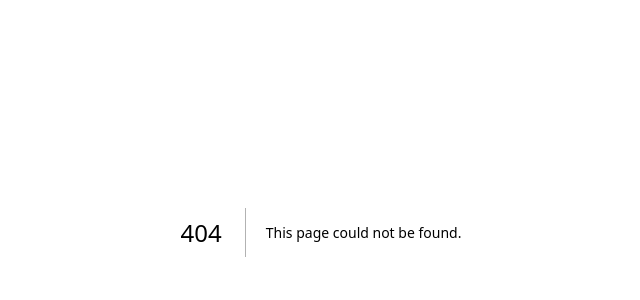
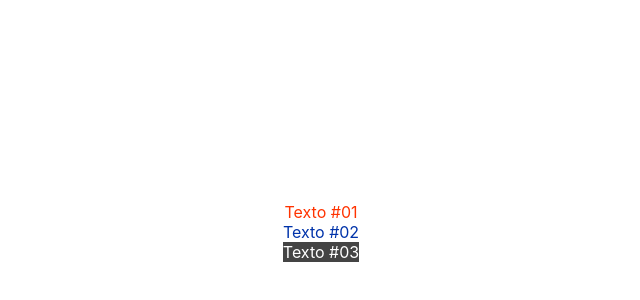
Before and after one commit to Victor110901/Revisao-React, a Next.js app: page /css/integracao2 in a window 1280 px wide. Before the commit this address had no page. Shown: the part 168-468 px from the top of the page, without its empty margins (319-959 px from the left). Built offline with nearby package versions, Linux system fonts and the light colour scheme.

Commit message:
Aula 25 next integrando css module - Para unico componente

```diff
--- /dev/null
+++ b/pages/css/integracao2.jsx
@@ -0,0 +1,11 @@
+import styles from "./integracao2.module.css";
+
+export default function integracao2() {
+    return (
+        <div id={styles.integracao2}>
+            <div className={styles.vermelha}>Texto #01</div>
+            <div className={styles.azul}>Texto #02</div>
+            <div className={styles.branca}>Texto #03</div>
+        </div>
+    )
+}
--- /dev/null
+++ b/pages/css/integracao2.module.css
@@ -0,0 +1,20 @@
+#integracao2 {
+    height: 100vh;
+    display: flex;
+    flex-direction: column;
+    justify-content: center;
+    align-items: center;
+}
+
+.vermelha {
+    color: #f30;
+}
+
+.azul {
+    color: #03a;
+}
+
+.branca {
+    background-color: #444;
+    color: #fff;
+}
```
